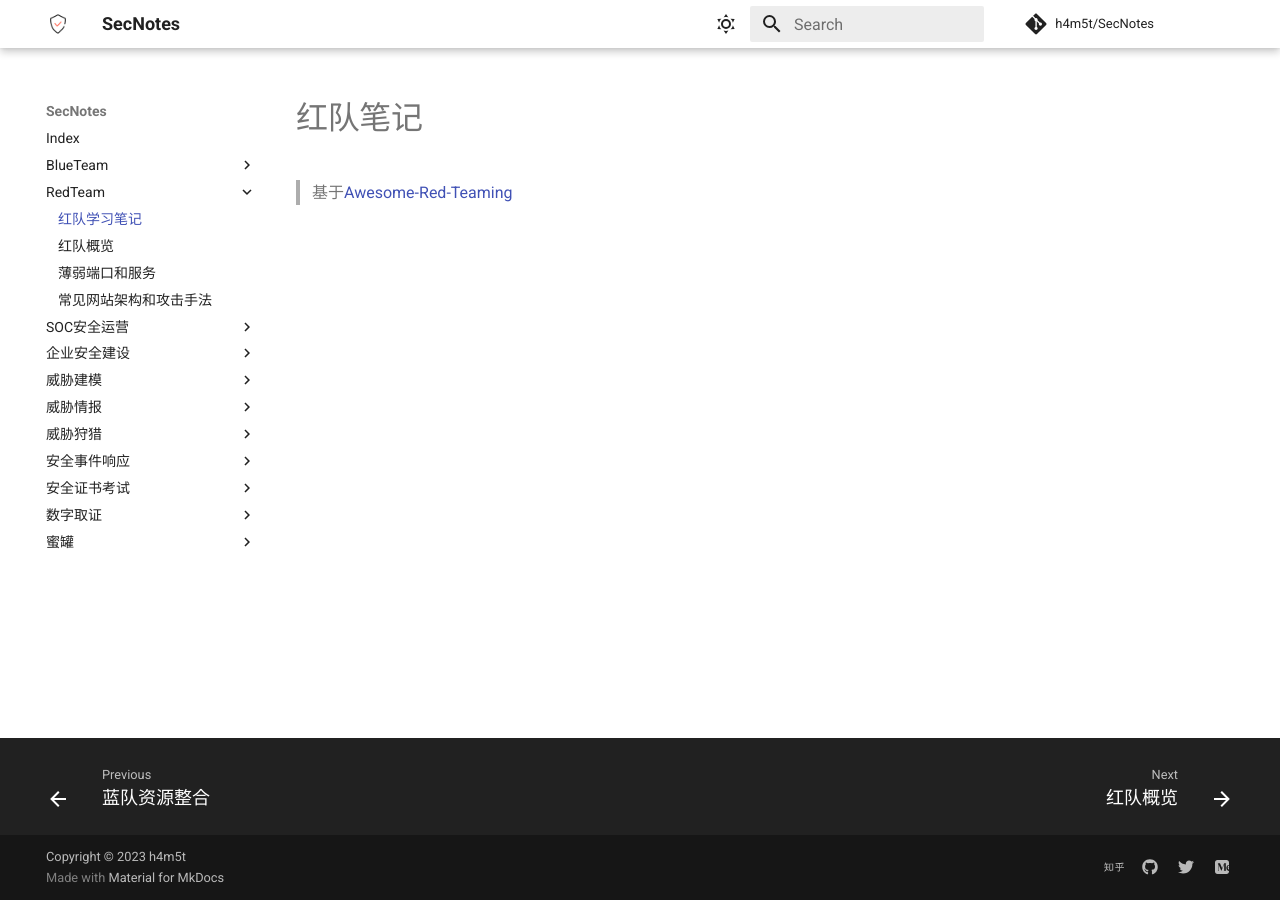
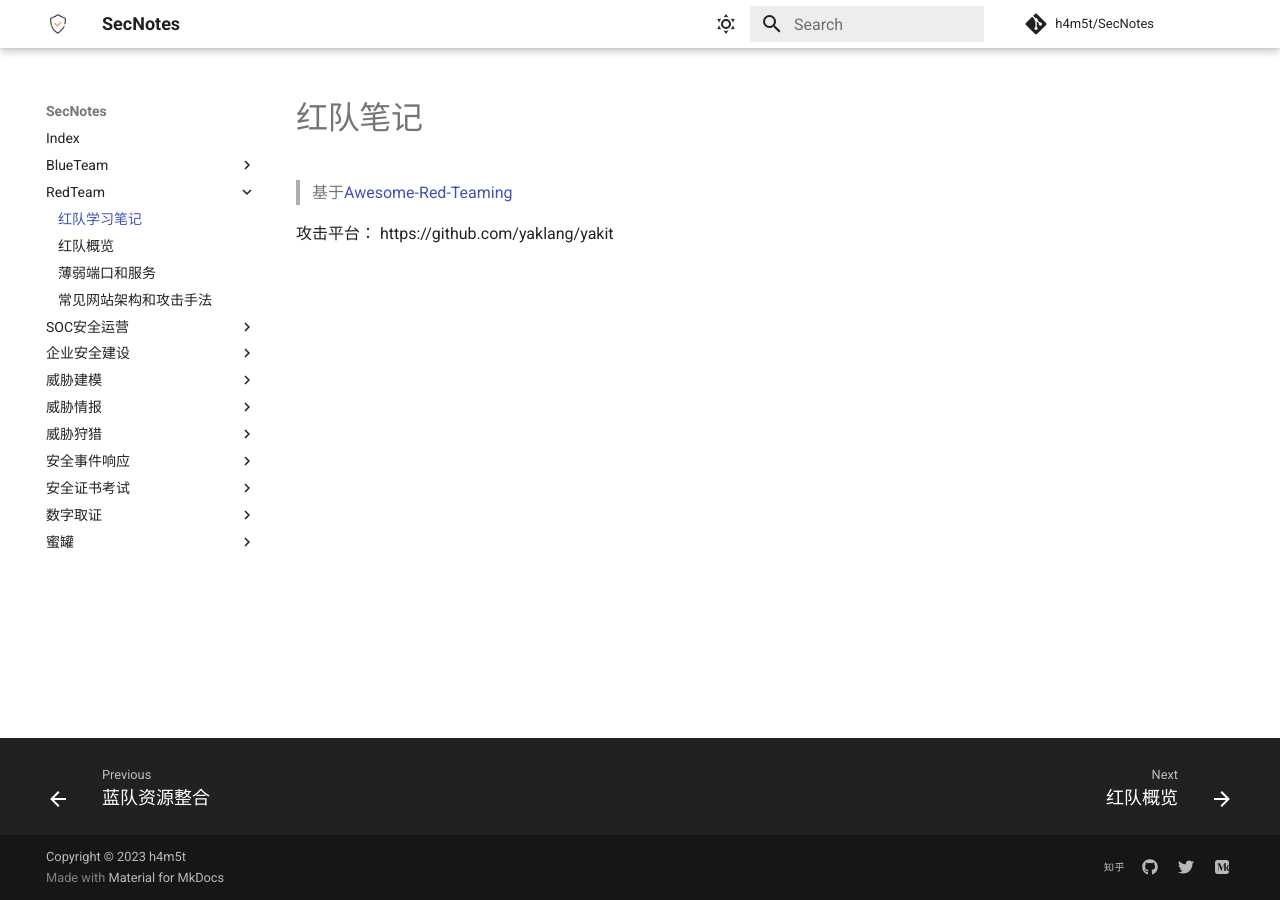
Before and after one commit to h4m5t/SecNotes, an MkDocs documentation site: the page built from docs/RedTeam/0x02_red_team.md, in a window 1280 px wide. Built offline with MkDocs 1.6.1 and Material for MkDocs 9.7.7, drawn with Linux system fonts in a browser that asks for light colours; comment, search, counter and statistics services are not loaded.

Commit message:
Update 0x02_red_team.md

```diff
--- a/docs/RedTeam/0x02_red_team.md
+++ b/docs/RedTeam/0x02_red_team.md
@@ -5,3 +5,6 @@ title: 红队学习笔记
 # 红队笔记
 
 > 基于[Awesome-Red-Teaming](https://github.com/yeyintminthuhtut/Awesome-Red-Teaming)
+
+攻击平台：
+https://github.com/yaklang/yakit
```
